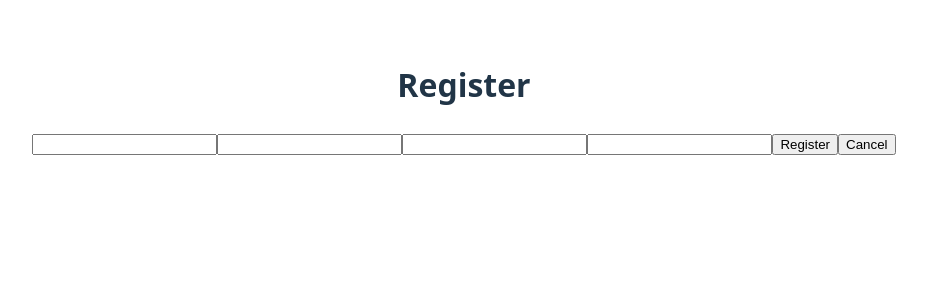
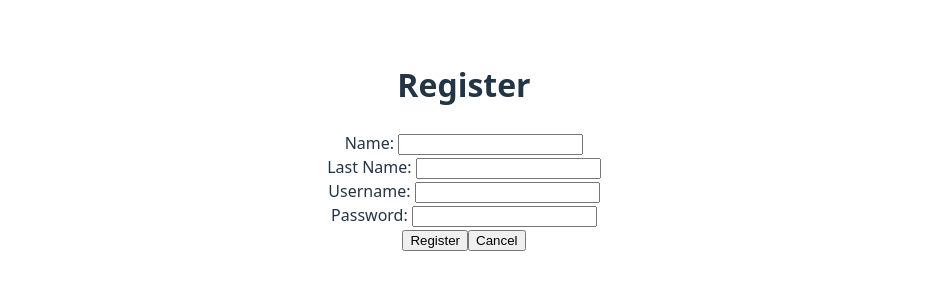
Before and after one commit to NadjaBrandenstein/WindmillFarm, a React (Vite) app in the folder client/: page /register in a window 1280 px wide. Shown: the top 300 px of the page, without its empty margins (176-1103 px from the left). Built offline with nearby package versions, Linux system fonts and the light colour scheme.

Commit message:
Minor change in Login and Register

```diff
--- a/client/src/Pages/Login.tsx
+++ b/client/src/Pages/Login.tsx
@@ -43,7 +43,6 @@ function Login() {
                     </button>
                 </div>
 
-
             </form>
 
         </div>
--- a/client/src/Pages/Register.tsx
+++ b/client/src/Pages/Register.tsx
@@ -6,15 +6,44 @@ function Register(){
 
             <form className="">
                 <h1>Register</h1>
+
+                <div className="register-row">
+                    <label>Name: </label>
+                    <input className="input-register"
+                           type="text"
+                           placeholder="First Name"
+                           required
+                    />
+                </div>
+                <div className="register-row">
+                    <label>Last Name: </label>
+                    <input className="input-register"
+                           type="text"
+                           placeholder="Last Name"
+                           required
+                    />
+                </div>
+                <div className="register-row">
+                    <label>Username: </label>
+                    <input className="input-register"
+                           type="text"
+                           placeholder="Username"
+                           required
+                    />
+                </div>
+                <div className="register-row">
+                    <label>Password: </label>
+                    <input className="input-register"
+                           type="password"
+                           placeholder="Password"
+                           required
+                    />
+                </div>
+
+                <button className="button-register" type="submit">Register</button>
+                <button className="button-register" onClick={() => {window.history.back()}}>Cancel</button>
             </form>
 
-            <input className="input-register" type="text" placeholder="First Name"/>
-            <input className="input-register" type="text" placeholder="Last Name"/>
-            <input className="input-register" type="text" placeholder="Username"/>
-            <input className="input-register" type="password" placeholder="Password"/>
-
-            <button className="button-register" type="submit">Register</button>
-            <button className="button-register" >Cancel</button>
         </div>
     )
 
```
